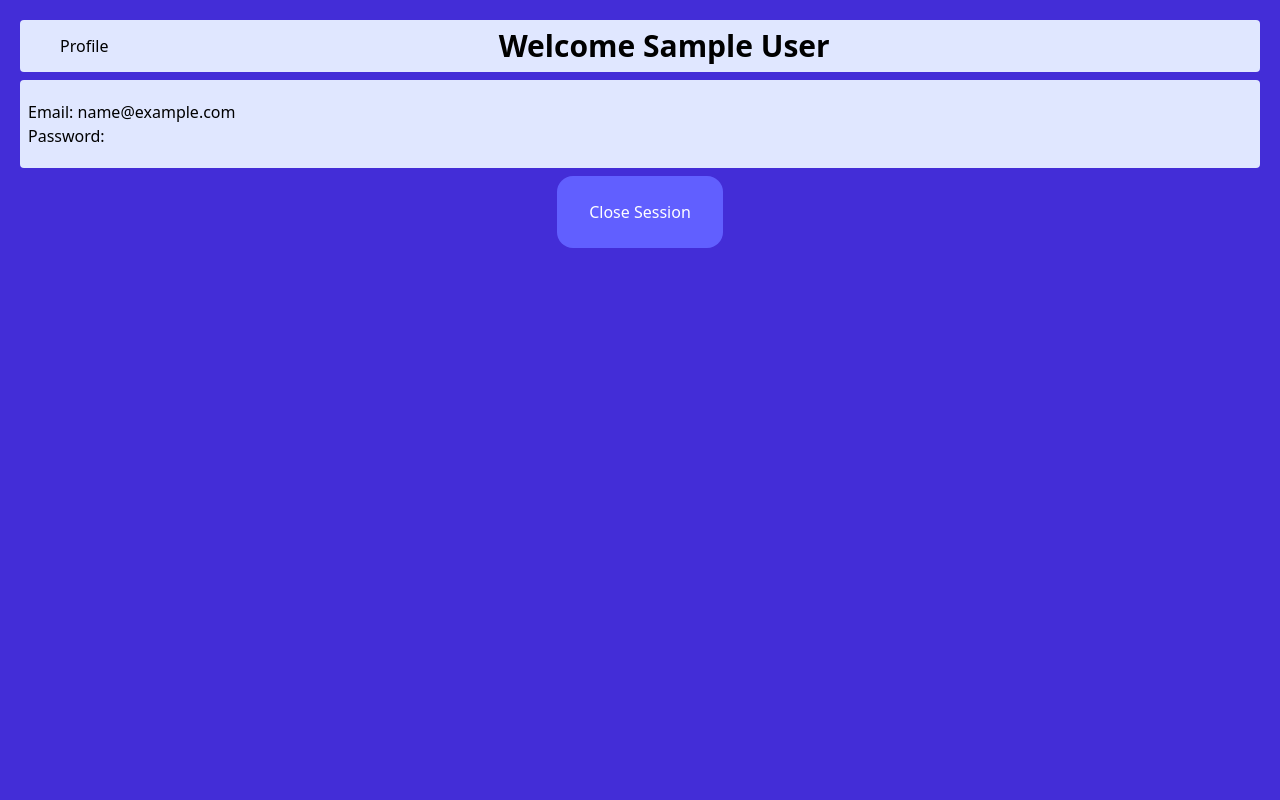
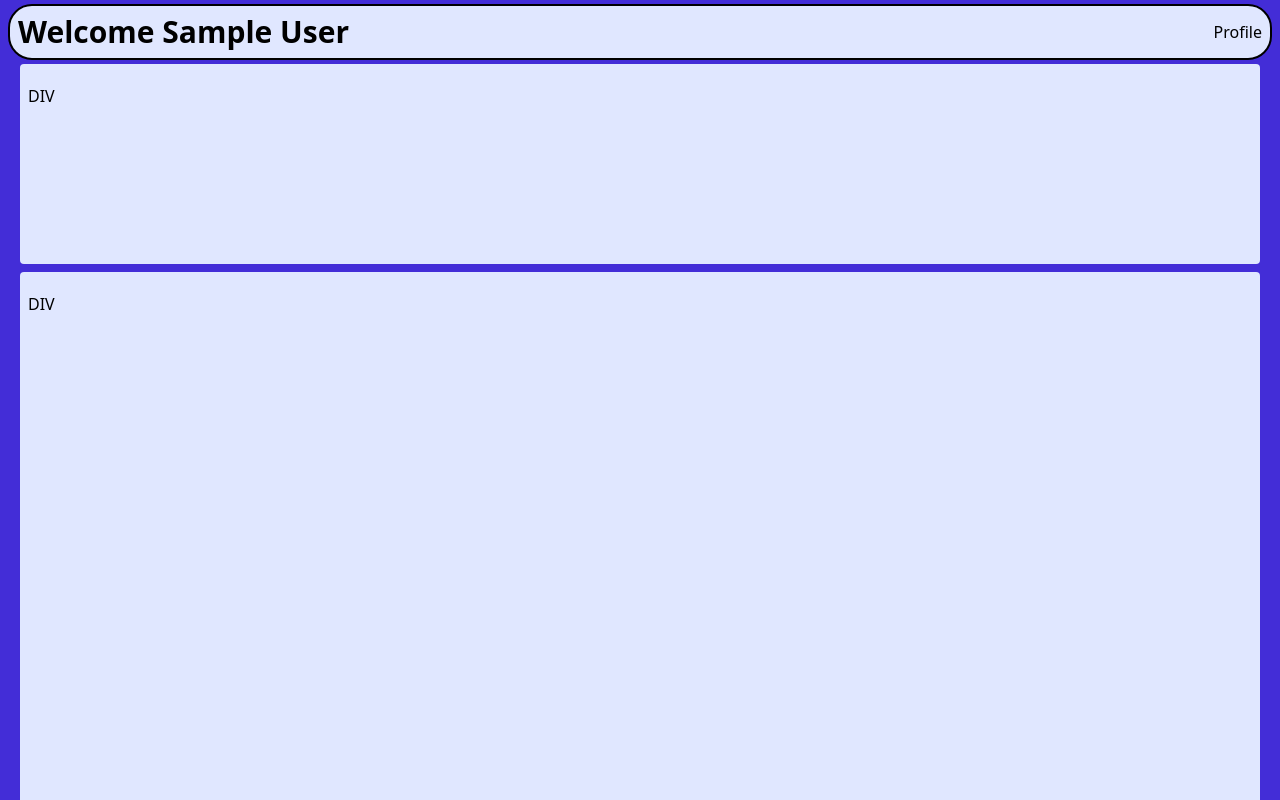
Before and after one commit to MEZLYSO/Front_Proyect, a React (Vite) app in the folder app/: page /home in a window 1280 px wide. Shown: the top 800 px of the page. Built offline with nearby package versions, Linux system fonts and the light colour scheme; sample sign-in values are in the browser's storage.

Commit message:
Desing App V1.1

```diff
--- a/app/src/App.tsx
+++ b/app/src/App.tsx
@@ -5,6 +5,7 @@ import Home from "./pages/Home"
 import PublicGuard from "./guards/PublicGuard"
 import NotFoundPage from "./pages/NotFoundPage"
 import SingUp from "./pages/SingUp"
+import Profile from "./pages/Profile"
 
 function App() {
 
@@ -18,6 +19,7 @@ function App() {
           </Route>
           <Route element={<AuthGuard />}>
             <Route path="/home" element={<Home />} />
+            <Route path="/profile" element={<Profile />} />
           </Route>
           <Route path="*" element={<NotFoundPage />} />
         </Routes>
--- a/app/src/pages/Home.tsx
+++ b/app/src/pages/Home.tsx
@@ -1,17 +1,8 @@
-import { useEffect, useState } from "react"
-import { useNavigate } from "react-router-dom"
+import { useState, useEffect } from "react"
 
 function Home() {
 
-  const navigate = useNavigate()
-  const from = "/"
-
   const [user, setUser] = useState({ name: "" })
-
-  const deleteToken = () => {
-    localStorage.clear()
-    navigate(from, { replace: true })
-  }
 
   useEffect(() => {
     const userData = localStorage.getItem("user")
@@ -20,18 +11,21 @@ function Home() {
 
   return (
     <>
-      <div className="bg-indigo-700 h-dvh flex flex-col items-center gap-2 pt-5 w-dvw pl-5 pr-5">
-        <div className="bg-indigo-100 px-10 py-2 rounded w-full flex justify-between items-center">
-          <h2>Profile</h2>
-          <h1 className="font-bold text-3xl">Welcome {user.name}</h1>
-          <h2></h2>
+      <div className=" px-2 py-1 w-full flex justify-between items-center fixed">
+        <div className="flex justify-between items-center w-full bg-indigo-100 border-2 border-solid rounded-3xl p-2">
+          <h1 className="sm:text-3xl font-bold text-2xl">Welcome {user.name}</h1>
+          <a href="/profile">Profile</a>
         </div>
-        <div className="bg-indigo-100 w-full px-2 rounded py-5">
-          <p>Email: {user.email}</p>
-          <p>Password: {user.password}</p>
+      </div>
+      <div className="bg-indigo-700 h-full flex flex-col items-center gap-2 sm:pt-16 pt-14 pb-5 w-dvw pl-5 pr-5">
+        <div className="bg-indigo-100 w-full px-2 rounded py-5 h-50">
+          DIV
         </div>
-        <div>
-          <button className="bg-indigo-500 text-white px-8 py-6 rounded-2xl" onClick={deleteToken}>Close Session</button>
+        <div className="bg-indigo-100 w-full px-2 rounded py-5 h-200">
+          DIV
+        </div>
+        <div className="bg-indigo-100 w-full px-2 rounded py-5 h-200">
+          DIV
         </div>
       </div>
     </>
--- /dev/null
+++ b/app/src/pages/Profile.tsx
@@ -0,0 +1,43 @@
+import { useNavigate } from "react-router-dom"
+import { useEffect, useState } from "react"
+
+function Profile() {
+
+  const navigate = useNavigate()
+  const from = "/"
+
+
+  const deleteToken = () => {
+    localStorage.clear()
+    navigate(from, { replace: true })
+  }
+
+
+  const [user, setUser] = useState({ name: "" })
+
+  useEffect(() => {
+    const userData = localStorage.getItem("user")
+    setUser(userData ? JSON.parse(userData) : null)
+  }, [])
+
+  return (
+    <>
+      <div className="bg-indigo-700 h-dvh flex flex-col items-center gap-2 pt-5 w-dvw pl-5 pr-5">
+        <div className="bg-indigo-100 p-2 rounded w-full flex justify-between items-center">
+          <h1 className="sm:text-3xl font-bold text-2xl">Settings</h1>
+          <a href="/home">Home</a>
+        </div>
+        <div className="bg-indigo-100 w-full px-2 rounded py-5">
+          <h3>Your info</h3>
+          <p>Username: {user.name}</p>
+          <p>Email: {user.email}</p>
+        </div>
+        <div className="w-full sm:w-xl">
+          <button className="bg-red-500 w-full text-white px-8 py-6 rounded-2xl" onClick={deleteToken}>Close Session</button>
+        </div>
+      </div>
+    </>
+  )
+}
+
+export default Profile
```
